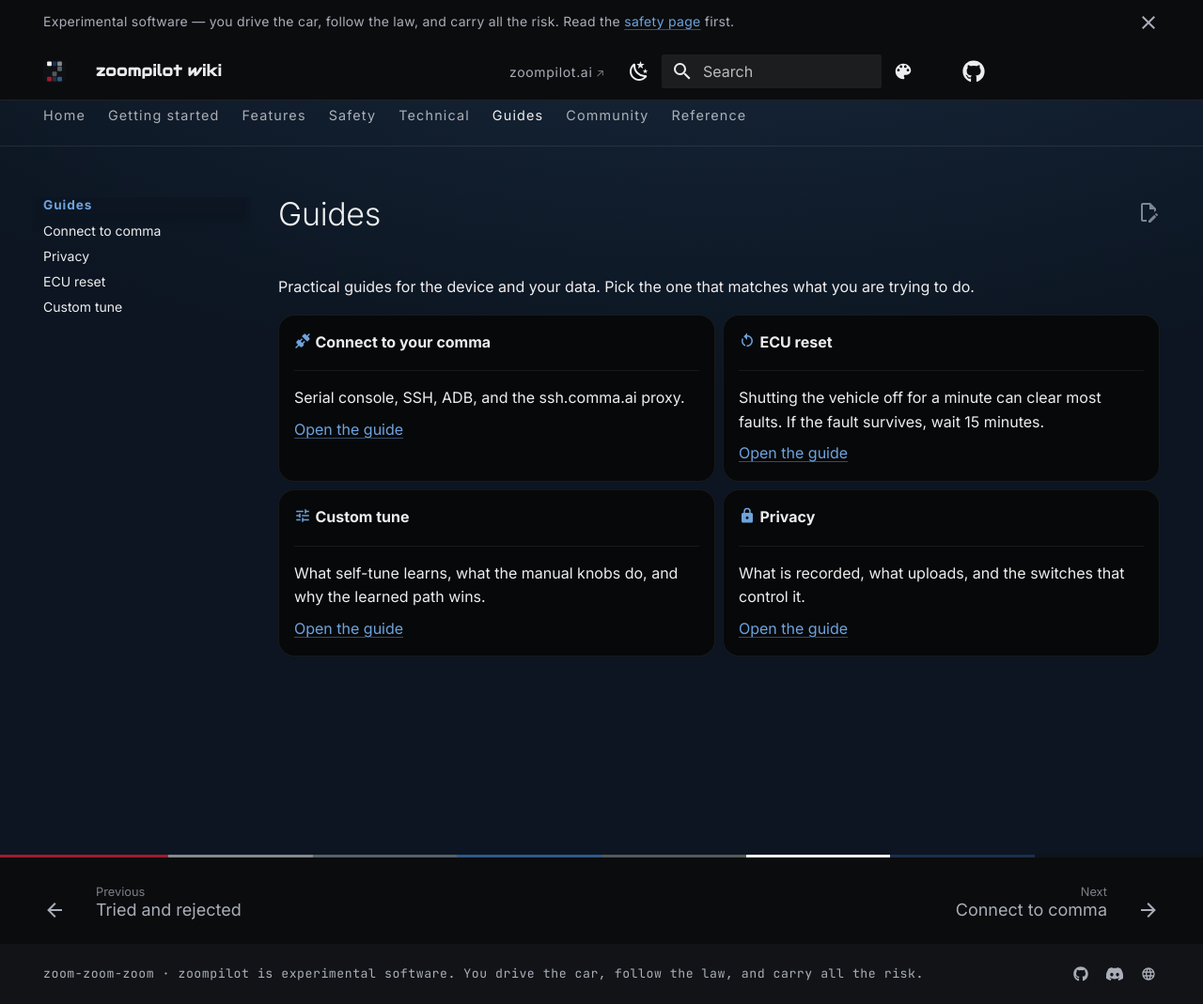
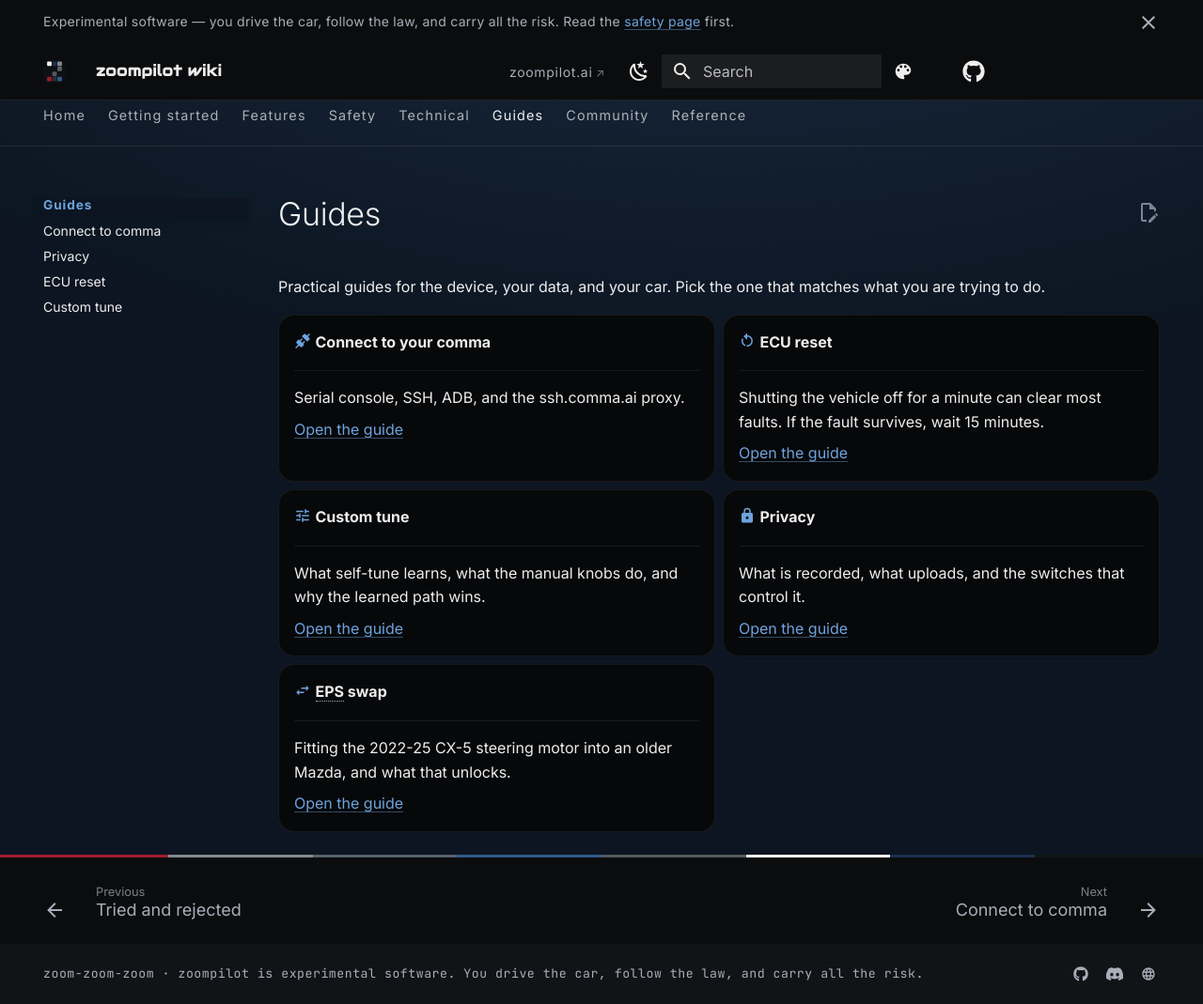
Before and after one commit to mzdnick/zoompilot-wiki, an MkDocs documentation site: the page built from docs/how-to/index.md, in a window 1280 px wide and 1069 px high. Shown: the whole window at 94% size. Built offline with MkDocs 1.6.1 and Material for MkDocs 9.7.7, drawn with Linux system fonts in a browser that asks for light colours; comment, search, counter and statistics services are not loaded.

Commit message:
Guides: move EPS swap in from Getting started

```diff
--- a/docs/assets/js/vin-decoder.js
+++ b/docs/assets/js/vin-decoder.js
@@ -157,7 +157,7 @@
               "on). See " +
               '<a href="../getting-started/supported-cars/">supported ' +
               "cars</a> and " +
-              '<a href="../getting-started/eps-swap/">the EPS swap</a>.' };
+              '<a href="../how-to/eps-swap/">the EPS swap</a>.' };
     }
     /* community-reported platforms: fewer test miles */
     if (p.kind === "mazda3" || p.kind === "mazda6") {
--- a/docs/how-to/index.md
+++ b/docs/how-to/index.md
@@ -6,8 +6,8 @@
 
 # Guides
 
-Practical guides for the device and your data. Pick the one that matches
-what you are trying to do.
+Practical guides for the device, your data, and your car. Pick the one
+that matches what you are trying to do.
 
 <div class="grid cards" markdown>
 
@@ -45,4 +45,13 @@
 
     [Open the guide](privacy.md)
 
+- :material-swap-horizontal: __EPS swap__
+
+    ---
+
+    Fitting the 2022-25 CX-5 steering motor into an older Mazda, and
+    what that unlocks.
+
+    [Open the guide](eps-swap.md)
+
 </div>
```
Also changed, not shown: docs/getting-started/how-it-works.md (+1 -1 lines), docs/how-to/eps-swap.md (+2 -2 lines).
